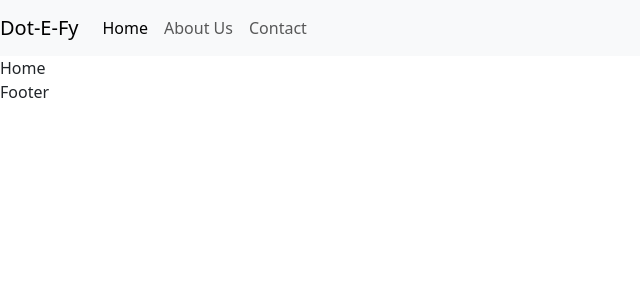
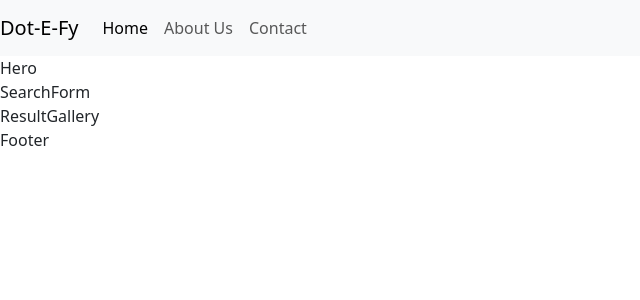
Before and after one commit to laszlosomogyimusic/Dot-E-Fy, a React (Create React App) app: page / in a window 1280 px wide. Shown: the top 300 px of the page, without its empty margins (0-640 px from the left). Built offline with nearby package versions, Linux system fonts and the light colour scheme; a web font is replaced by a local one.

Commit message:
Home screen basic layout is done

```diff
--- a/src/pages/Home/Home.jsx
+++ b/src/pages/Home/Home.jsx
@@ -1,9 +1,16 @@
 import React from 'react'
 import './Home.css'
 
+import { Hero, ResultGallery, SearchForm } from '../../components';
+
+
 const Home = () => {
   return (
-    <section>Home</section>
+    <section>
+      <Hero />
+      <SearchForm />
+      <ResultGallery />
+    </section>
   )
 }
 
```
